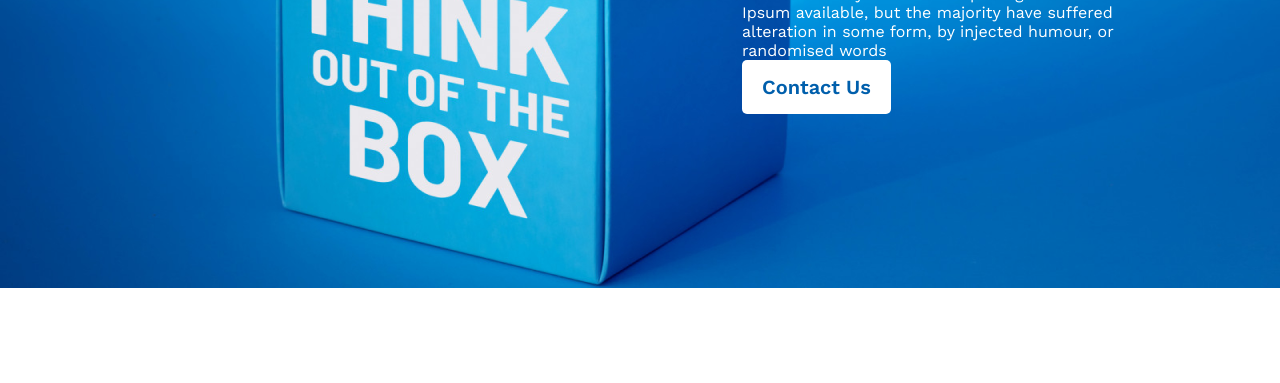
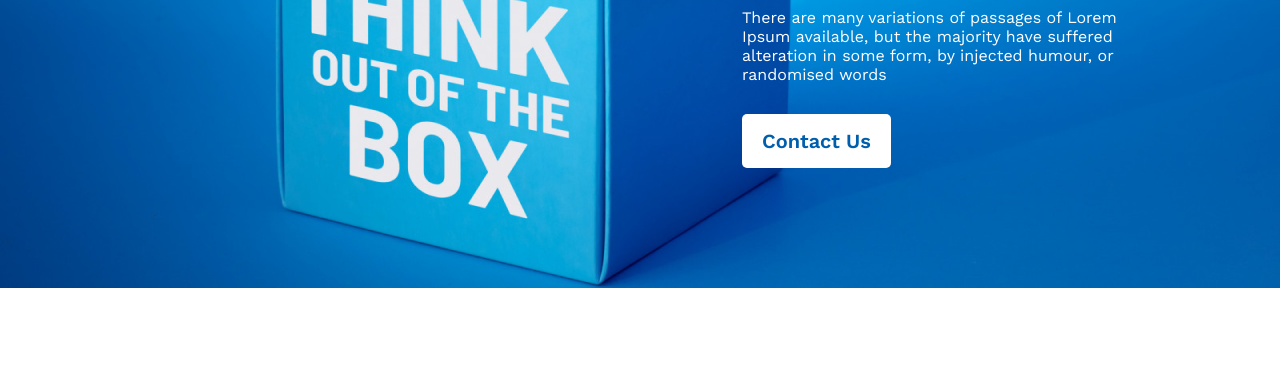
Before and after one commit to emon-hossain1001/New-Year-New-Me, a plain HTML site: page index.html in a window 1280 px wide. Shown: the part 520-903 px from the top of the page. Before the commit the page ends 834 px from the top, so only its background shows below. Drawn offline with nearby package versions, Linux system fonts and the light colour scheme.

Commit message:
finished header section

```diff
--- a/style.css
+++ b/style.css
@@ -15,6 +15,7 @@
     font-size: 20px;
     font-weight: 600;
     cursor: pointer;
+    margin-bottom: 15px;
 }
 
 .btn-primary:hover {
@@ -42,10 +43,12 @@ header {
     color: rgb(255,255,255);
     font-size: 65px;
     font-weight: 700;
+    margin-bottom: 24px;
 }
 
 .header-info {
     color: rgb(255,255,255);
     font-size: 16px;
     font-weight: 400;
+    margin-bottom: 30px;
 }
```
